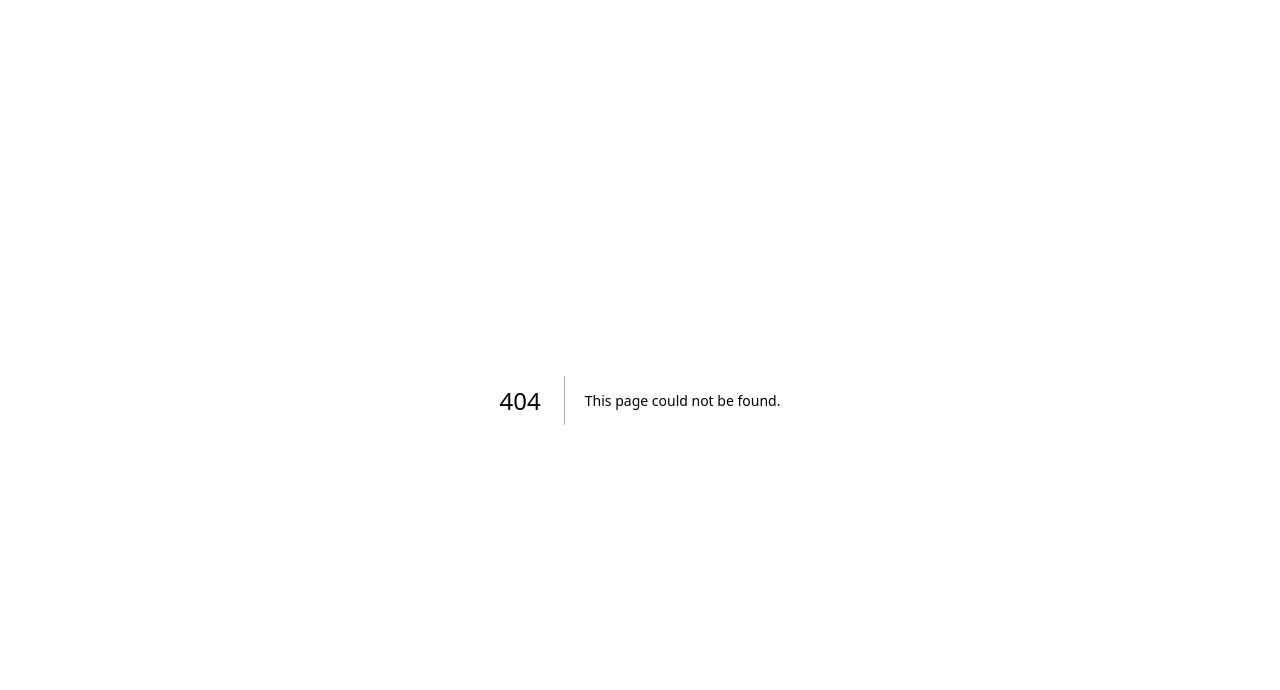
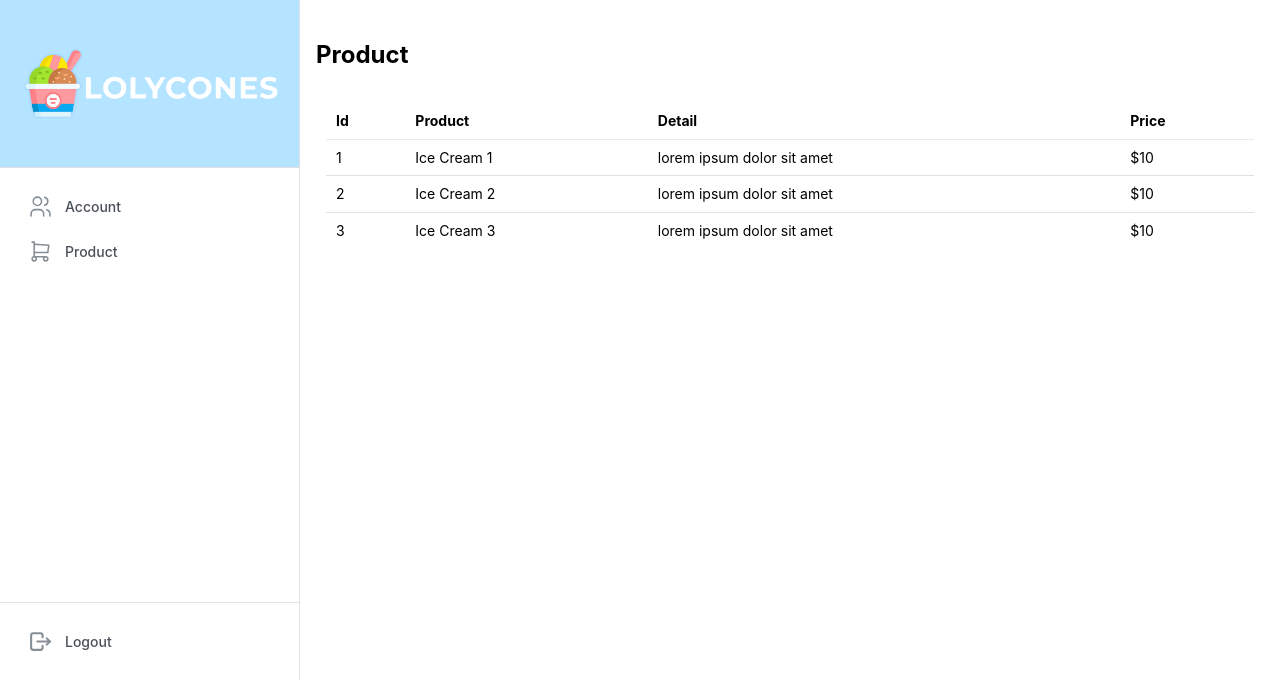
Before and after one commit to hndsekp/TA-Web-Advanced-UGM, a Next.js app: page /dashboard/product in a window 1280 px wide. Before the commit this address had no page. Shown: the top 690 px of the page. Built offline with nearby package versions, Linux system fonts and the light colour scheme.

Commit message:
complete the dashboard layout

```diff
--- a/src/components/sidebar/index.js
+++ b/src/components/sidebar/index.js
@@ -7,11 +7,11 @@ import Image from "next/image";
 import Link from "next/link";
 
 const data = [
-  { link: "", label: "Account", icon: IconUsers },
-  { link: "", label: "Product", icon: IconShoppingCart },
+  { link: "/dashboard/account", label: "Account", icon: IconUsers },
+  { link: "/dashboard/product", label: "Product", icon: IconShoppingCart },
 ];
 
-export function Sidebar({ children }) {
+export function Sidebar() {
   const [active, setActive] = useState("Billing");
 
   const links = data.map((item) => (
@@ -21,7 +21,6 @@ export function Sidebar({ children }) {
       href={item.link}
       key={item.label}
       onClick={(event) => {
-        event.preventDefault();
         setActive(item.label);
       }}
     >
--- /dev/null
+++ b/src/layouts/dashboard.js
@@ -0,0 +1,17 @@
+import { Sidebar } from "../components/sidebar";
+import classes from "./dashboard.module.css";
+
+export function DashboardLayout({children}) {
+    return (
+        <>
+            <div className={classes.container}>
+                <aside className={classes.menu}>
+                    <Sidebar/>
+                </aside>
+                <div className={classes.content}>
+                    {children}
+                </div>
+            </div>
+        </>
+    )
+}
--- /dev/null
+++ b/src/layouts/dashboard.module.css
@@ -0,0 +1,10 @@
+.container {
+    display: flex;
+}
+.menu {
+    flex: 1;
+}
+.content {
+    flex: 4;
+    padding: var(--mantine-spacing-md);
+}
--- a/src/pages/_app.js
+++ b/src/pages/_app.js
@@ -5,13 +5,14 @@ import { MantineProvider, createTheme } from "@mantine/core";
 const theme = createTheme({});
 
 export default function App({ Component, pageProps }) {
+  const getLayout = Component.getLayout || ((page)=>page)
   return(
     <MantineProvider
       withGlobalStyles
       withNormalizeCSS
       theme={{ colorScheme: "light" }}
     >
-      <Component {...pageProps} />
+      {getLayout(<Component {...pageProps} />)}
     </MantineProvider>
   );
 }
--- a/src/pages/dashboard/index.js
+++ b/src/pages/dashboard/index.js
@@ -1,9 +1,10 @@
 import { Sidebar } from "@/components/sidebar"
+import { DashboardLayout } from "@/layouts/dashboard"
 
 export default function Dashboard(){
     return (
         <>
-        <Sidebar/>
+            <DashboardLayout/>
         </>
     )
 }
--- /dev/null
+++ b/src/pages/dashboard/product/index.js
@@ -0,0 +1,73 @@
+import cx from "clsx";
+import { useState } from "react";
+import { ScrollArea, Table } from "@mantine/core";
+import classes from "./product.module.css";
+import { DashboardLayout } from "@/layouts/dashboard";
+
+const data = [
+  {
+    id: "1",
+    product: "Ice Cream 1",
+    detail: "lorem ipsum dolor sit amet",
+    price: "$10",
+  },
+  {
+    id: "2",
+    product: "Ice Cream 2",
+    detail: "lorem ipsum dolor sit amet",
+    price: "$10",
+  },
+  {
+    id: "3",
+    product: "Ice Cream 3",
+    detail: "lorem ipsum dolor sit amet",
+    price: "$10",
+  },
+];
+
+export default function Product() {
+  const [scrolled, setScrolled] = useState(false);
+  const rows = data.map((row) => (
+    <Table.Tr key={row.id}>
+      <Table.Td>{row.id}</Table.Td>
+      <Table.Td>{row.product}</Table.Td>
+      <Table.Td>{row.detail}</Table.Td>
+      <Table.Td>{row.price}</Table.Td>
+    </Table.Tr>
+  ));
+  return (
+    <>
+      <div className={classes.titleContainer}>
+        <h2>Product</h2>
+      </div>
+      <div className={classes.tableContainer}>
+        <ScrollArea
+          h={300}
+          onScrollPositionChange={({ y }) => setScrolled(y !== 0)}
+        >
+          <Table miw={700}>
+            <Table.Thead
+              className={cx(classes.header, { [classes.scrolled]: scrolled })}
+            >
+              <Table.Tr>
+                <Table.Th>Id</Table.Th>
+                <Table.Th>Product</Table.Th>
+                <Table.Th>Detail</Table.Th>
+                <Table.Th>Price</Table.Th>
+              </Table.Tr>
+            </Table.Thead>
+            <Table.Tbody>{rows}</Table.Tbody>
+          </Table>
+        </ScrollArea>
+      </div>
+    </>
+  );
+}
+
+Product.getLayout = function getLayout(page){
+  return (
+    <DashboardLayout>
+      {page}
+    </DashboardLayout>
+  )
+}
```
Also changed, not shown: src/pages/dashboard/account/index.js (added, +73 -0 lines), src/pages/tables/account.js (deleted, +0 -54 lines), src/pages/tables/product.js (deleted, +0 -59 lines), src/pages/dashboard/account/account.module.css (renamed from src/pages/tables/account.module.css), src/pages/dashboard/product/product.module.css (renamed from src/pages/tables/product.module.css).
